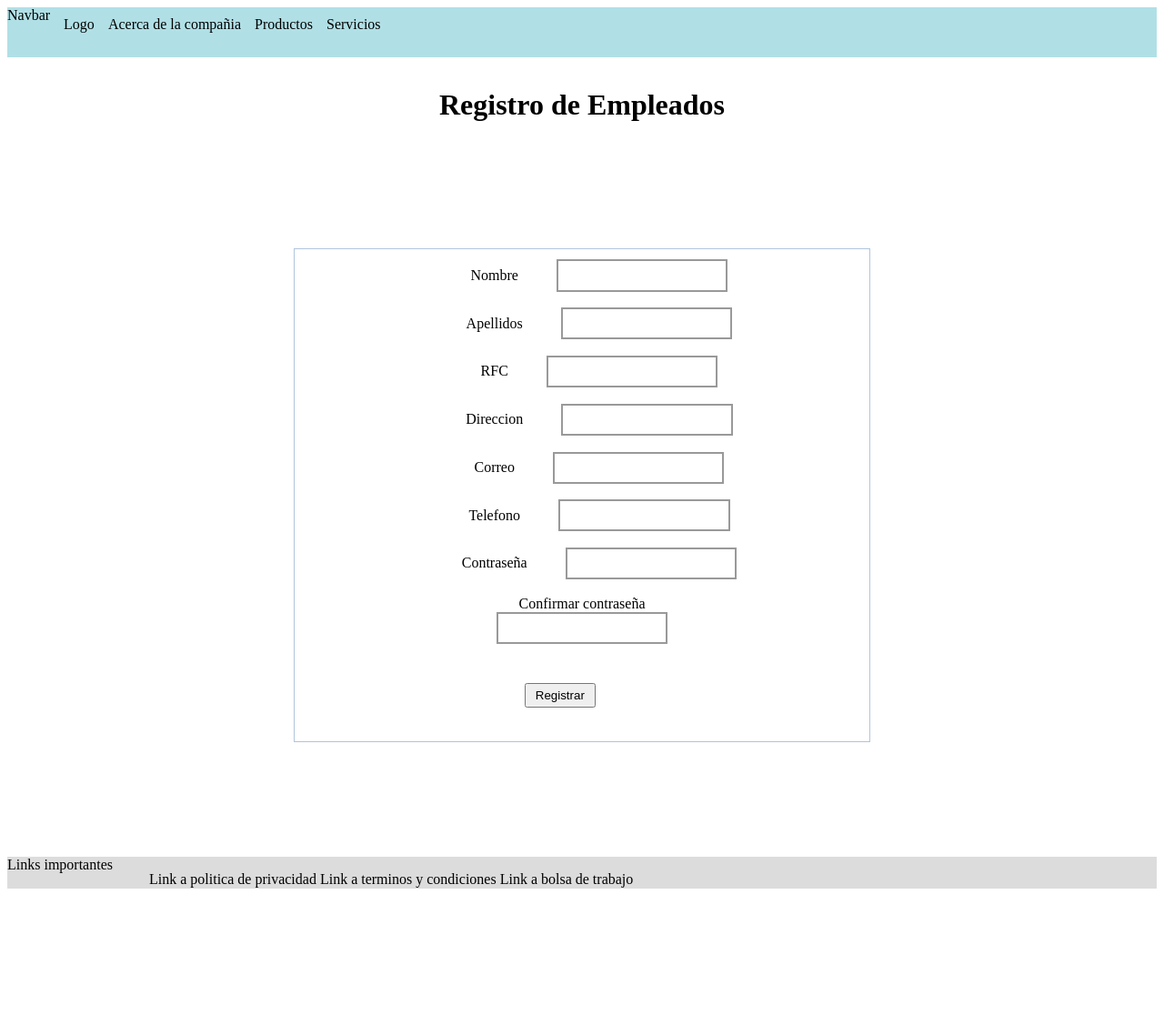
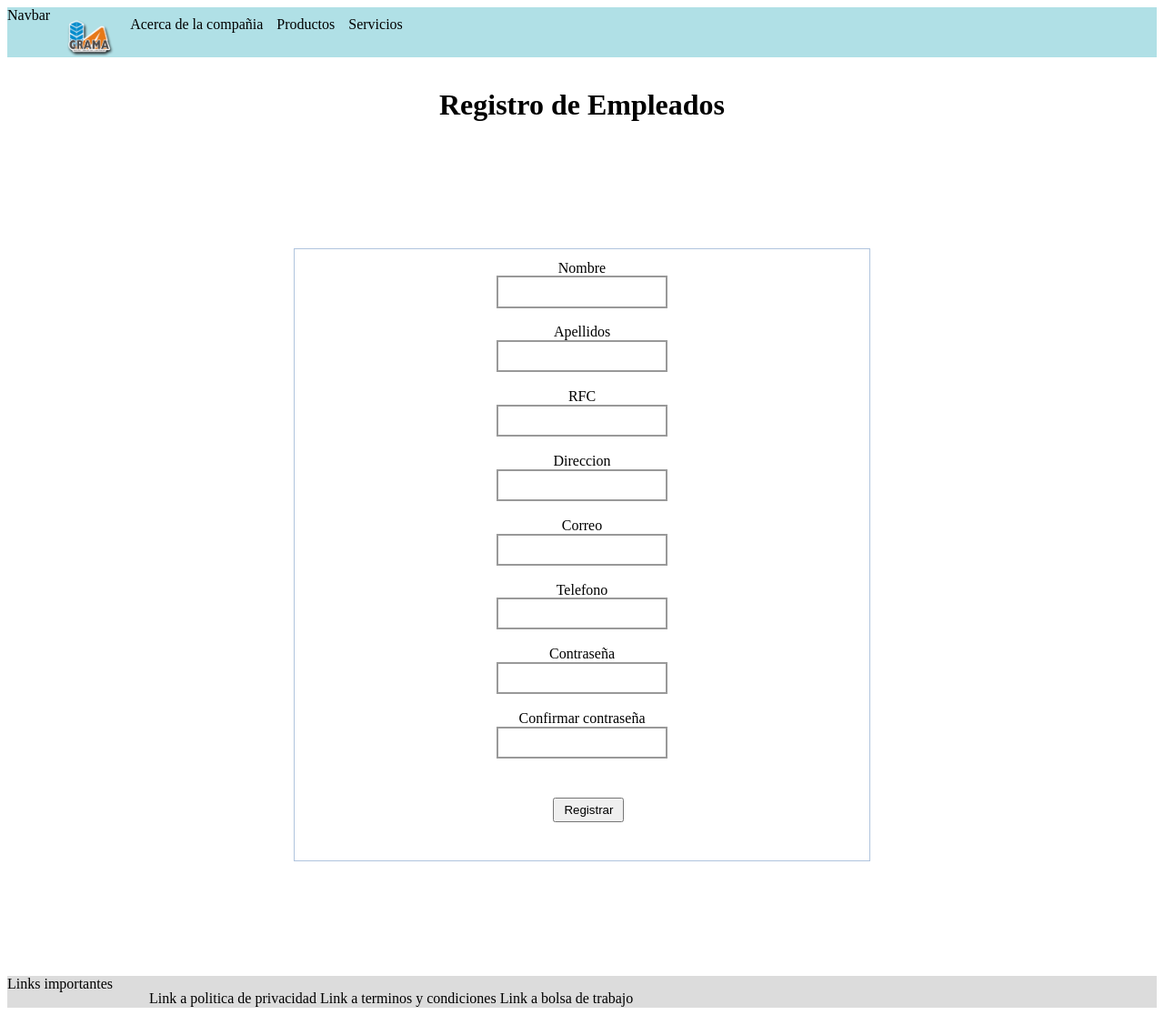
Before and after one commit to jav51/Materiales-GRAMA, a PHP site: page /formulario.html in a window 1280 px wide. Shown: the whole page at 91% size. Before the commit the page ends 977 px from the top, so only its background shows below. Run offline with PHP 8.4, Linux system fonts and the light colour scheme.

Commit message:
Mejoras en varios de los archivos, pequenios detalles y correcciones en el css

```diff
--- a/Principal.html
+++ b/Principal.html
@@ -7,7 +7,7 @@
 <!-- Barra estatica con opciones de navegacion (apareceria en todas las pags)-->
 <body>
   <div class="flexdad navbar"> Navbar
-    <div class="dentro"> Logo </div>
+    <div class="dentro"><img class="logo" src="logo.png" alt="logo"></div>
     <div class="dentro"> Acerca de la compañia </div>
     <div class="dentro"> Productos </div>
     <div class="dentro"> Servicios </div>
--- a/Tabla.html
+++ b/Tabla.html
@@ -8,7 +8,7 @@
   <body>
 
     <div class="flexdad navbar"> Navbar
-      <div class="dentro"> Logo </div>
+      <div class="dentro"><img class="logo" src="logo.png" alt="logo"></div>
       <div class="dentro"> Acerca de la compañia </div>
       <div class="dentro"> Productos </div>
       <div class="dentro"> Servicios </div>
--- a/formulario.html
+++ b/formulario.html
@@ -8,7 +8,7 @@
   <body>
 
       <div class="flexdad navbar"> Navbar
-        <div class="dentro"> Logo </div>
+        <div class="dentro"><img class="logo" src="logo.png" alt="logo"></div>
         <div class="dentro"> Acerca de la compañia </div>
         <div class="dentro"> Productos </div>
         <div class="dentro"> Servicios </div>
@@ -65,8 +65,8 @@
           </div>
           <div class="regEmpleados">
 
-            <label for="pass">Confirmar contraseña</label>
-            <input id="pass" type="password" name="Contraseña" pattern="" />
+            <label class="Cpass" for="Cpass">Confirmar contraseña</label>
+            <input id="Cpass" type="password" name="Confirmar" pattern="" />
           </div>
 
 
--- a/styles.css
+++ b/styles.css
@@ -8,26 +8,27 @@ h2{
   margin-bottom: 10px;
 }
 
+h3{
+  clear:both;
+  margin-top: 20px;
+  margin-bottom: 10px;
+}
+
 div{
   margin-top: 5px;
+  margin-bottom: 5px;
 }
 
-form{
-  margin-top: 10%;
-  margin-bottom: 10%;
-  margin-left: auto;
-  margin-right: auto;
-  width: 50%;
-  height: auto;
-  border-style: ridge;
-  border-width: 1px;
-  border-color: #B0C4DE;
-  padding-bottom: 5px;
+.slide_trabajos{
+  width:400px;
+  height:228px;
 }
 
-  label {
-    padding: 1.5% 10%;
-  }
+.slide_productos{
+  width:200px;
+  height:110px;
+  float: left;
+}
 
 .presentable{
   color: #778899;
@@ -61,10 +62,29 @@ form{
 }
 
 .linkbar{
-  clear: left;
   height: 35px;
   background: #DCDCDC;
 }
+
+form{
+  margin-top: 10%;
+  margin-bottom: 10%;
+  margin-left: auto;
+  margin-right: auto;
+  width: 50%;
+  height: auto;
+  border-style: ridge;
+  border-width: 1px;
+  border-color: #B0C4DE;
+  padding-bottom: 5px;
+}
+
+  label {
+    padding: 1.5% 40%;
+  }
+  label.Cpass{
+    padding: 1.5% 10%;
+  }
 
 .horicenter{
   display: table;
@@ -104,7 +124,7 @@ button
   margin-top: 5%;
   margin-bottom: 5%;
   margin-right: 40%;
-  margin-left: 40%;
+  margin-left: 45%;
   padding: 4px 10px;
 
 }
@@ -128,3 +148,7 @@ th,td {
    border-color: black;
    font-size: 120%
 }
+
+.logo{
+  height: 45px;
+}
```
